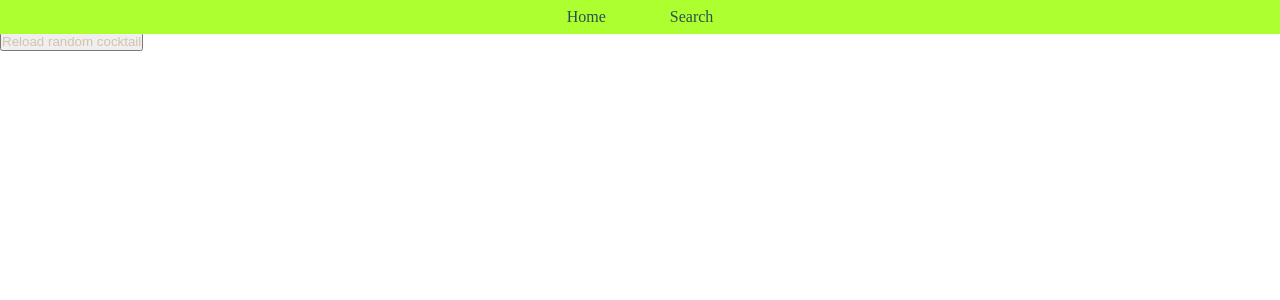
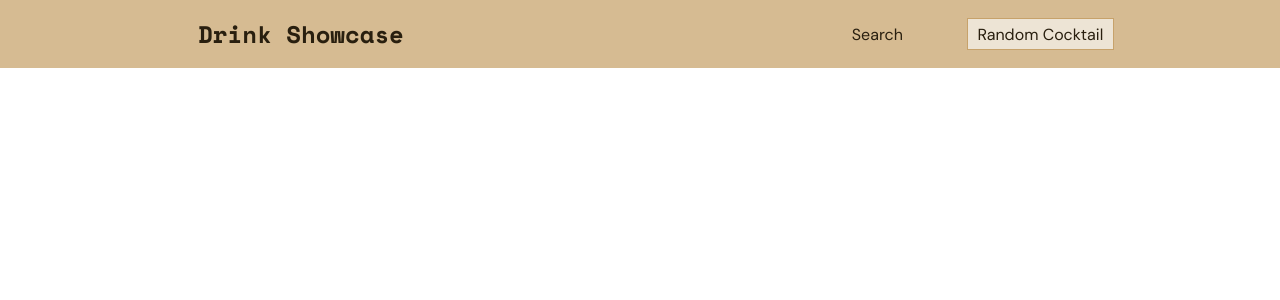
Before and after one commit to vikkoooo/CocktailApi_React, a React (Vite) app: page / in a window 1280 px wide. Shown: the top 300 px of the page. Built offline with nearby package versions, Linux system fonts and the light colour scheme; no server answers.

Commit message:
first navbar styling

```diff
--- a/src/components/Navbar.tsx
+++ b/src/components/Navbar.tsx
@@ -4,10 +4,10 @@ import { Link } from "react-router-dom";
 export function Navbar(): ReactElement {
 	return (
 		<header className="navbar">
-			<ul className="links">
-				<Link to="/" className="link">Home</Link>
-				<Link to="/search" className="link">Search</Link>
-			</ul>
+			<Link to="/" className="link-home">Drink Showcase</Link>
+			<span className="spacer" />
+			<Link to="/search" className="link-search">Search</Link>
+			<button type="button" onClick={() => console.log("button-random clicked")} className="button-random">Random Cocktail</button>
 		</header>
 	);
 }
--- a/src/css/Navbar.css
+++ b/src/css/Navbar.css
@@ -1,24 +1,55 @@
 .navbar {
-	background-color: greenyellow;
+	align-items: center;
+	background-color: #d6bb92;
+	display: flex;
+	justify-content: center;
+	gap: 4rem;
+	left: 0;
+	padding: 1rem;
 	position: fixed;
-	left: 0;
 	top: 0;
 	width: 100%;
 }
 
-.links {
-	display: flex;
-	justify-content: center;
-	gap: 4rem;
-	padding: 0.5rem 0;
+.link-home {
+	color: #291f0f;
+	font-family: "Space Mono", monospace;
+	font-size: 1.5rem;
+	font-style: normal;
+	font-weight: 800;
+	text-decoration: none;
 }
 
-.link {
-	color: darkslategray;
-	text-decoration: none;
-	font-size: 1rem;
+.spacer {
+	width: 20rem;
 }
 
-.link:hover {
-	text-decoration: underline;
+.link-search {
+	color: #291f0f;
+	font-family: "DM Sans", sans-serif;
+	font-size: 1rem;
+	font-style: normal;
+	font-weight: 400;
+	text-decoration: none;
 }
+
+.link-search:hover {
+	color: #5c4523;
+}
+
+.button-random {
+	background-color: #ede4d5;
+	color: #291f0f;
+	font-family: "DM Sans", sans-serif;
+	font-size: 1rem;
+	font-style: normal;
+	font-weight: 400;
+	text-decoration: none;
+	padding: 0.3rem 0.6rem;
+	border: solid 1px #c7a26b;
+}
+
+.button-random:hover {
+	background-color: #d89f4b;
+	color: #4b320c;
+}
```
